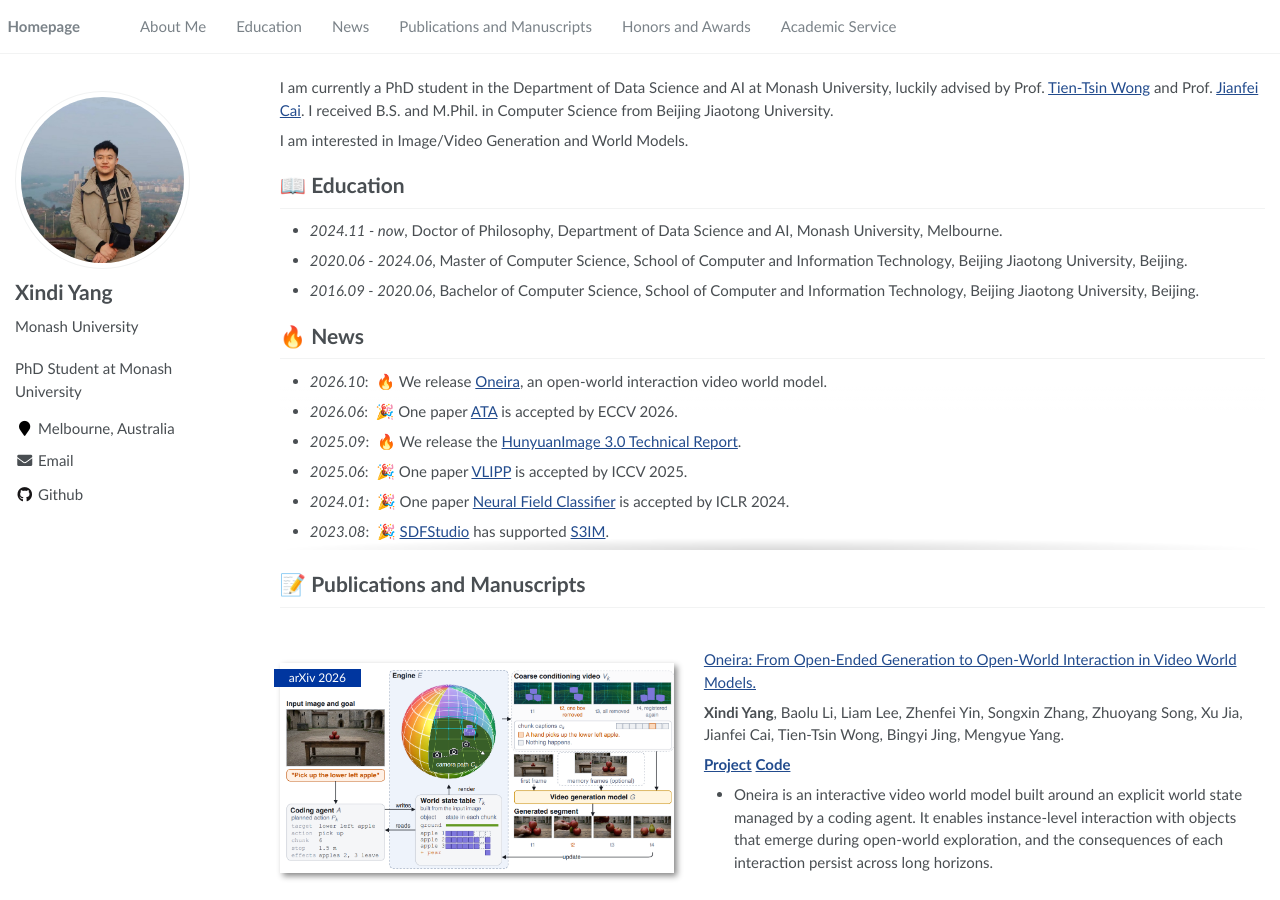
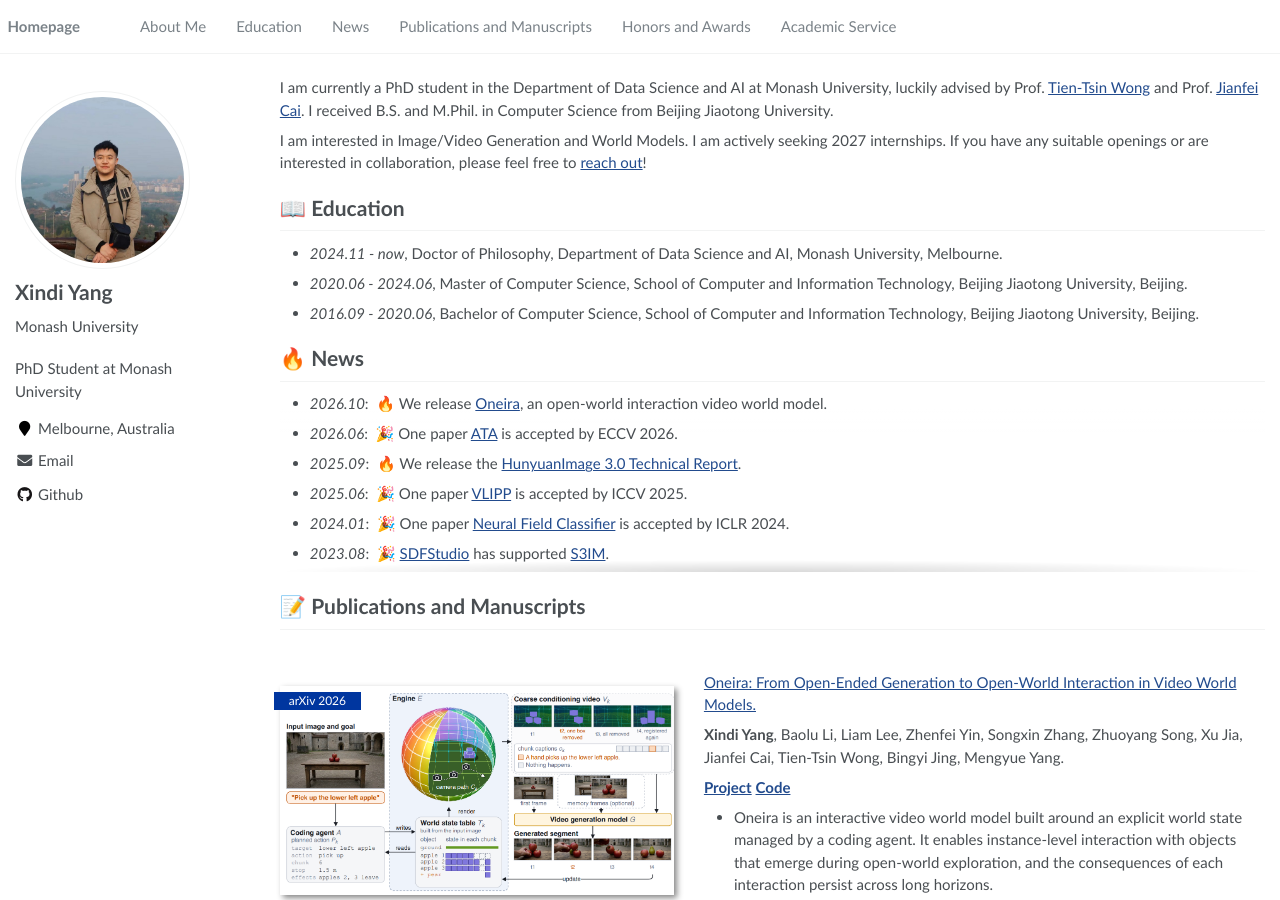
Before and after one commit to Madaoer/Madaoer.github.io, a Jekyll site: the page built from _pages/about.md, in a window 1280 px wide and 900 px high. Built offline with Jekyll 4.4.1, drawn with Linux system fonts in a browser that asks for light colours.

Commit message:
Homepage: note 2027 internship search with an email link
Co-Authored-By: Claude Opus 5.5 <noreply@anthropic.com>

```diff
--- a/_pages/about.md
+++ b/_pages/about.md
@@ -19,7 +19,7 @@ redirect_from:
 
 I am currently a PhD student in the Department of Data Science and AI at Monash University, luckily advised by Prof. [Tien-Tsin Wong](https://ttwong12.github.io/) and Prof. [Jianfei Cai](https://jianfei-cai.github.io/). I received B.S. and M.Phil. in Computer Science from Beijing Jiaotong University.
 
-I am interested in Image/Video Generation and World Models.
+I am interested in Image/Video Generation and World Models. I am actively seeking 2027 internships. If you have any suitable openings or are interested in collaboration, please feel free to [reach out](mailto:xindi.yang@monash.edu)!
 
 
 # 📖 Education
```
